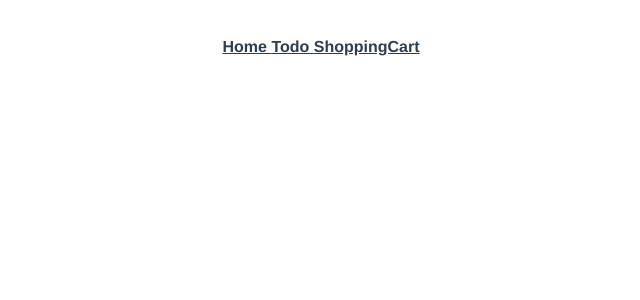
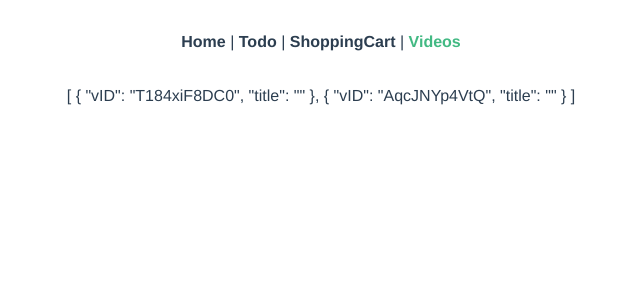
Before and after one commit to dshcheung/xin-exercise, a Vue app: page /#/videos in a window 1280 px wide. Shown: the top 300 px of the page, without its empty margins (319-959 px from the left). Built offline with nearby package versions, Linux system fonts and the light colour scheme.

Commit message:
start code for videos

```diff
--- a/package.json
+++ b/package.json
@@ -8,6 +8,8 @@
     "lint": "vue-cli-service lint"
   },
   "dependencies": {
+    "bootstrap": "^4.1.1",
+    "bootstrap-vue": "^2.0.0-rc.11",
     "vue": "^2.5.16",
     "vue-router": "^3.0.1",
     "vuex": "^3.0.1"
--- a/src/App.vue
+++ b/src/App.vue
@@ -1,9 +1,10 @@
 <template>
   <div id="app">
     <div id="nav">
-      <router-link to="/">Home </router-link>
-      <router-link to="/todo"> Todo </router-link>
-      <router-link to="/shoppingcart"> ShoppingCart </router-link>
+      <router-link to="/">Home </router-link> |
+      <router-link to="/todo"> Todo </router-link> |
+      <router-link to="/shoppingcart"> ShoppingCart </router-link> |
+      <router-link to="/videos"> Videos </router-link>
     </div>
     <router-view/>
   </div>
--- a/src/main.jsx
+++ b/src/main.jsx
@@ -1,9 +1,14 @@
 import Vue from 'vue';
+import BootstrapVue from "bootstrap-vue";
+import 'bootstrap/dist/css/bootstrap.min.css';
+import 'bootstrap-vue/dist/bootstrap-vue.css';
+
 import App from './App.vue';
 import router from './router';
 import store from './store';
 
 Vue.config.productionTip = false;
+Vue.use(BootstrapVue);
 
 new Vue({
   router,
--- a/src/views/ShoppingCart.vue
+++ b/src/views/ShoppingCart.vue
@@ -24,11 +24,11 @@
             <td><input type="text" v-model="newItem.product"></td>
             <td><input type="number" v-model="newItem.cost"></td>
             <td><input type="number" v-model="newItem.quantity"></td>
-            <td><button class="createButton" v-on:click="addItem">Create</button></td>
+            <td><b-button :variant="'primary'" v-on:click="addItem">Create</b-button></td>
+            <td><strong>Total Price: ${{ grandTotal }}</strong></td>
           </tr>
         </tbody>
       </table>
-      <p>Total Price:  ${{ grandTotal }}</p>
     </div>
 
   </div>
--- /dev/null
+++ b/src/views/videos/index.vue
@@ -0,0 +1,22 @@
+<!-- 1) display a video grid/table/list -->
+<!-- 2) for each video, generate a link to the show page -->
+<!-- 3) also include title or other things to the link as params -->
+<template>
+  <div id="video-index">
+    {{ videos }}
+  </div>
+</template>
+
+<script>
+export default {
+  name: "videoIndex",
+  data: function data() {
+    return {
+      videos: [
+        { vID: "T184xiF8DC0", title: "" },
+        { vID: "AqcJNYp4VtQ", title: "" },
+      ],
+    };
+  },
+};
+</script>
--- /dev/null
+++ b/src/views/videos/show.vue
@@ -0,0 +1,14 @@
+<!-- 1) extract video code from router -->
+<!-- 2) apply code to youtube embeded iframe -->
+<!-- 3) extract the params and display them -->
+<template>
+  <div id="video-show">
+    Show Page
+  </div>
+</template>
+
+<script>
+export default {
+  name: "videoShow",
+};
+</script>
```
Also changed, not shown: src/router.jsx (+10 -0 lines), 1 other file (tests, documents, lock files or other folders).
